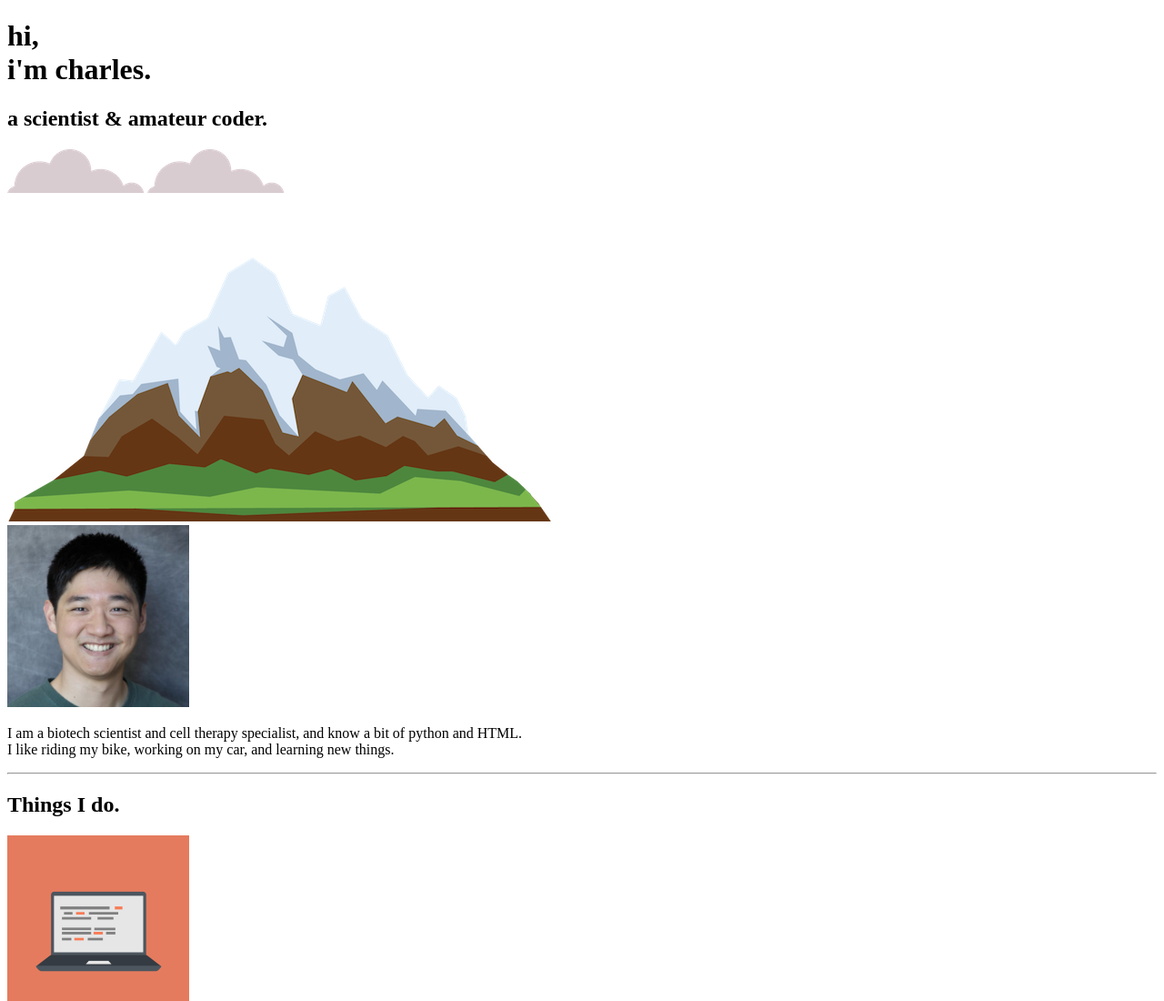
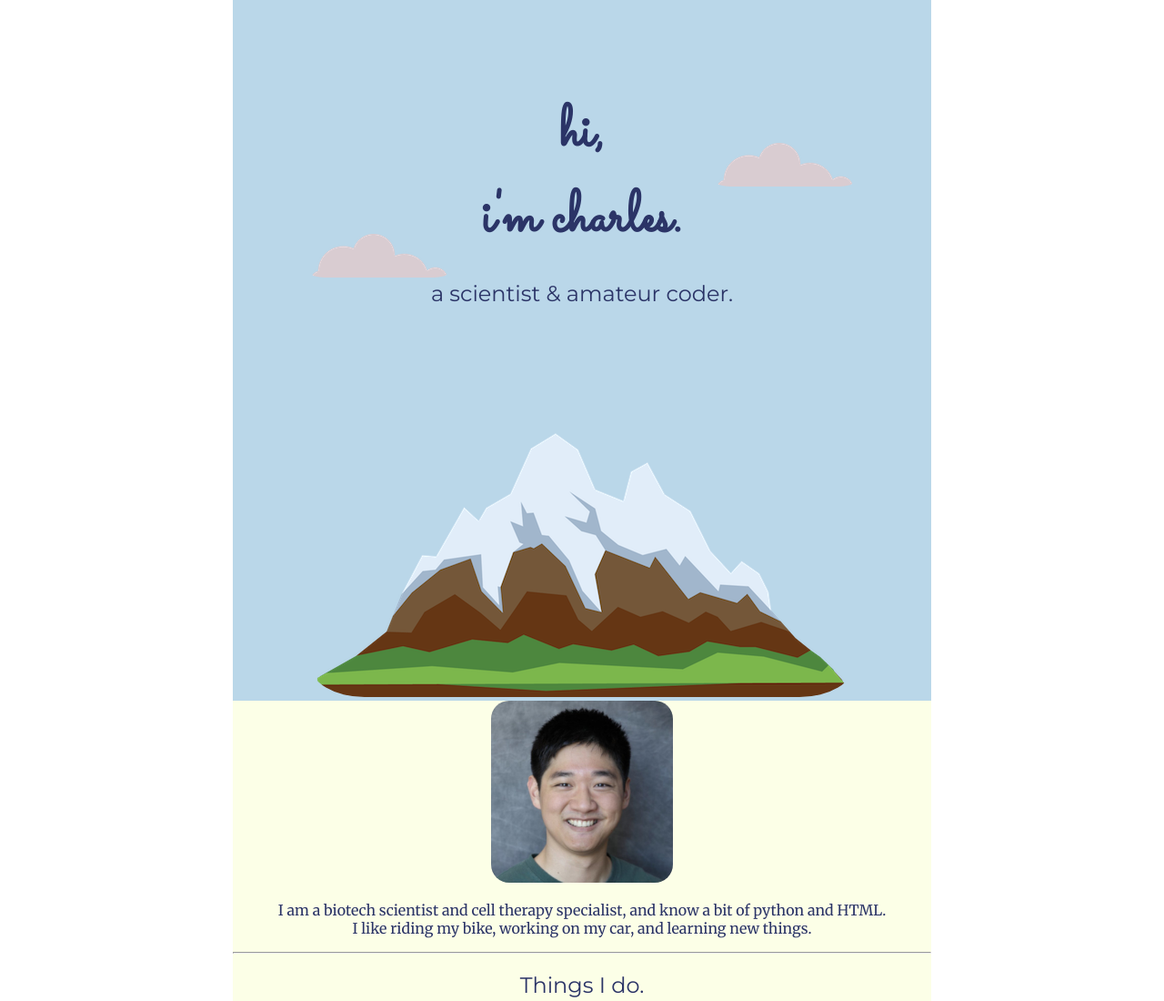
Before and after one commit to cc4py/personal-site, a plain HTML site: page index.html in a window 1280 px wide. Shown: the top 1100 px of the page at 91% size. Drawn offline with Linux system fonts and the light colour scheme.

Commit message:
updated index and css folder to try to fix css loading issue

```diff
--- /dev/null
+++ b/css/styles.css
@@ -0,0 +1,60 @@
+body {
+  width: 60%;
+  font-family: 'Merriweather', serif;
+  color: #2B3467;
+  margin: auto;
+  text-align: center;
+}
+
+h1 {
+  font-size: 4rem;
+  font-family: 'Sacramento', cursive;
+  width: 30%;
+  margin: 50px auto 0 auto;
+}
+
+img {
+  border-radius: 10%;
+}
+
+h2 {
+  font-family: 'Montserrat', sans-serif;
+  font-size: 1.5rem;
+  font-weight: normal;
+}
+
+h3 {
+  font-family: 'Montserrat', sans-serif;
+}
+
+.top {
+  background-color: #BAD7E9;
+  position: relative;
+  padding-top: 50px;
+}
+
+.mid {
+  background-color: #FCFFE7;
+  position: relative;
+}
+
+.bottom {
+  background-color: #FCFFE7;
+  position: relative;
+}
+
+.cloud-1 {
+  position: relative;
+  left: 300px;
+  bottom: 200px;
+}
+
+.cloud-2 {
+  position: relative;
+  right: 300px;
+  bottom: 100px;
+}
+
+.scene {
+  text-align: center;
+}
--- a/index.html
+++ b/index.html
@@ -3,7 +3,7 @@
   <head>
     <meta charset="utf-8">
     <title>Charles C</title>
-    <link rel="stylesheet" href="CSS/styles.css">
+    <link rel="stylesheet" href="css/styles.css">
     <link rel="icon" href="favicon.ico">
     <link rel="preconnect" href="https://fonts.googleapis.com"><link rel="preconnect" href="https://fonts.gstatic.com" crossorigin><link href="https://fonts.googleapis.com/css2?family=Merriweather&family=Montserrat&family=Sacramento&display=swap" rel="stylesheet">
   </head>
```
